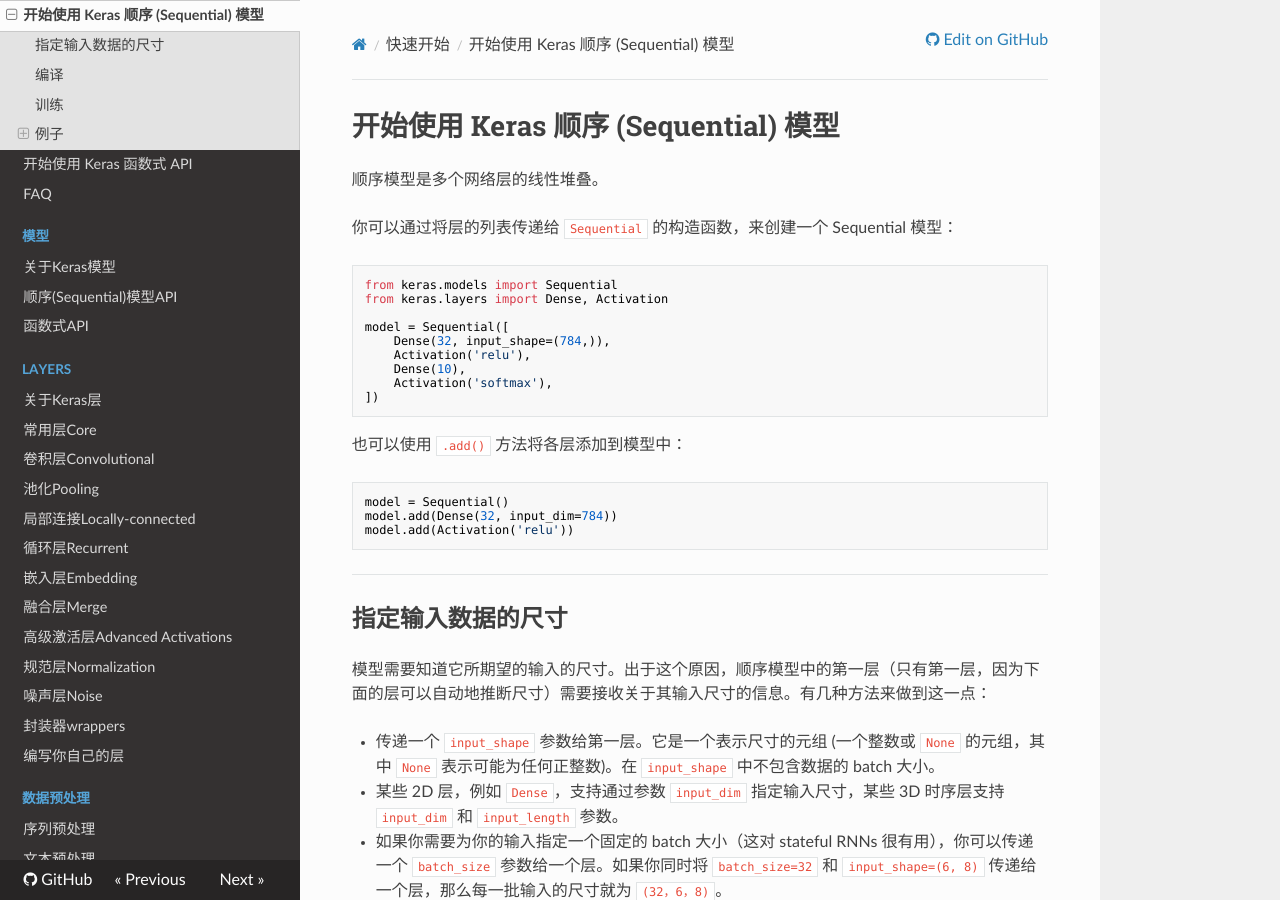
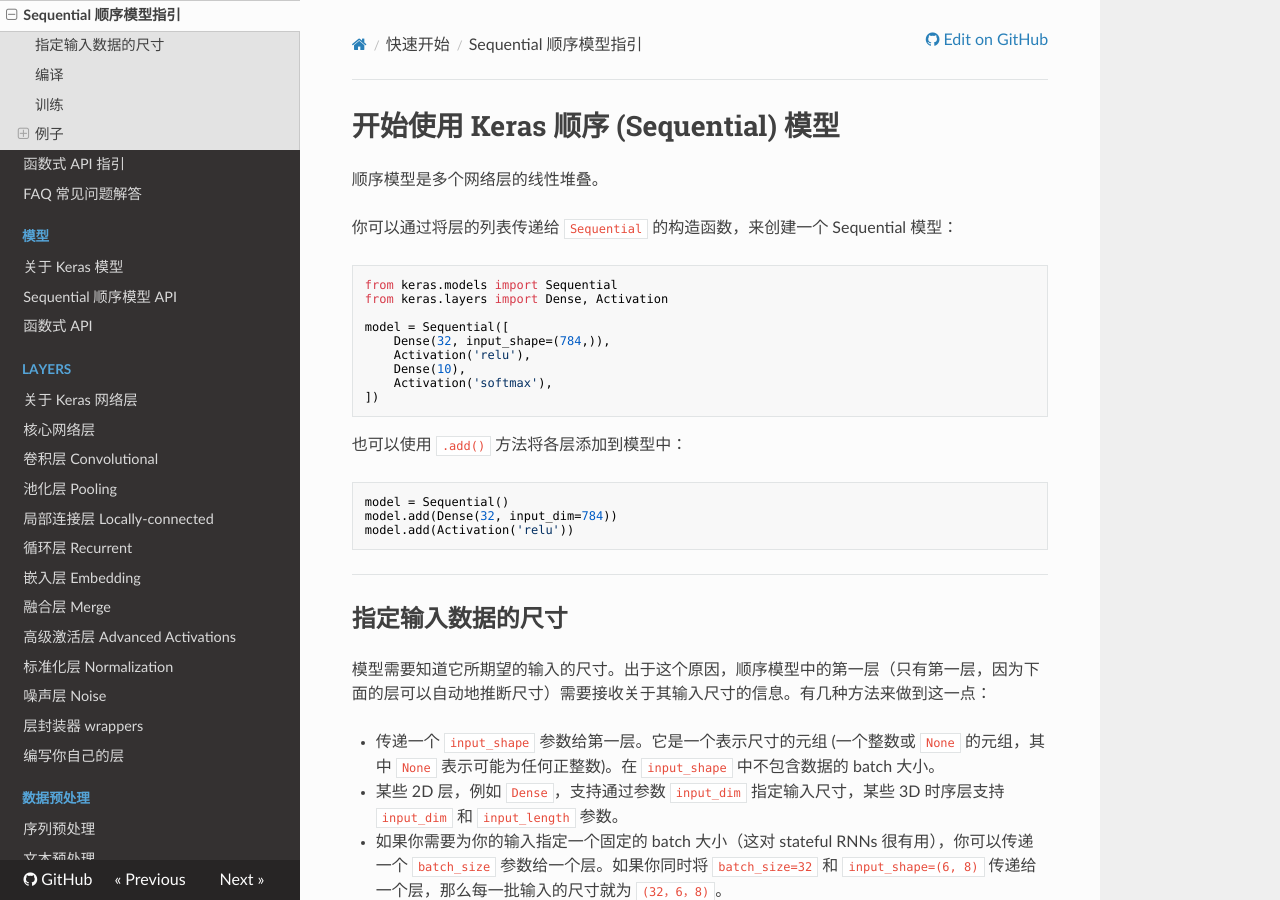
Before and after one commit to keras-team/keras-docs-zh, an MkDocs documentation site: the page built from sources/getting-started/sequential-model-guide.md, in a window 1280 px wide and 900 px high. Built offline with MkDocs 1.6.1, drawn with Linux system fonts in a browser that asks for light colours; nearby versions of some CDN libraries; old or Windows-style settings are respelled for this version of MkDocs; part of the change alters nothing that is shown.

Commit message:
Update mkdocs.yml

```diff
--- a/mkdocs.yml
+++ b/mkdocs.yml
@@ -12,45 +12,45 @@ google_analytics: ['UA-61785484-1', 'keras.io']
 
 pages:
 - 主页: index.md
-- 为什么选择Keras?: why-use-keras.md
+- 为什么选择 Keras?: why-use-keras.md
 - 快速开始:
-  - 开始使用 Keras 顺序 (Sequential) 模型: getting-started/sequential-model-guide.md
-  - 开始使用 Keras 函数式 API: getting-started/functional-api-guide.md
-  - FAQ: getting-started/faq.md
+  - Sequential 顺序模型指引: getting-started/sequential-model-guide.md
+  - 函数式 API 指引: getting-started/functional-api-guide.md
+  - FAQ 常见问题解答: getting-started/faq.md
 - 模型:
-  - 关于Keras模型: models/about-keras-models.md
-  - 顺序(Sequential)模型API: models/sequential.md
-  - 函数式API: models/model.md
+  - 关于 Keras 模型: models/about-keras-models.md
+  - Sequential 顺序模型 API: models/sequential.md
+  - 函数式 API: models/model.md
 - Layers:
-  - 关于Keras层: layers/about-keras-layers.md
-  - 常用层Core: layers/core.md
-  - 卷积层Convolutional: layers/convolutional.md
-  - 池化Pooling: layers/pooling.md
-  - 局部连接Locally-connected: layers/local.md
-  - 循环层Recurrent: layers/recurrent.md
-  - 嵌入层Embedding: layers/embeddings.md
-  - 融合层Merge: layers/merge.md
-  - 高级激活层Advanced Activations: layers/advanced-activations.md
-  - 规范层Normalization: layers/normalization.md
-  - 噪声层Noise: layers/noise.md
-  - 封装器wrappers: layers/wrappers.md
+  - 关于 Keras 网络层: layers/about-keras-layers.md
+  - 核心网络层: layers/core.md
+  - 卷积层 Convolutional: layers/convolutional.md
+  - 池化层 Pooling: layers/pooling.md
+  - 局部连接层 Locally-connected: layers/local.md
+  - 循环层 Recurrent: layers/recurrent.md
+  - 嵌入层 Embedding: layers/embeddings.md
+  - 融合层 Merge: layers/merge.md
+  - 高级激活层 Advanced Activations: layers/advanced-activations.md
+  - 标准化层 Normalization: layers/normalization.md
+  - 噪声层 Noise: layers/noise.md
+  - 层封装器 wrappers: layers/wrappers.md
   - 编写你自己的层: layers/writing-your-own-keras-layers.md
 - 数据预处理:
   - 序列预处理: preprocessing/sequence.md
   - 文本预处理: preprocessing/text.md
-  - 图片预处理: preprocessing/image.md
-- 损失函数Losses: losses.md
-- 性能评估Metrics: metrics.md
-- 优化器Optimizers: optimizers.md
-- 激活函数Activations: activations.md
-- 回调函数Callbacks: callbacks.md
-- 常用数据库Datasets: datasets.md
-- 预训练模型Applications: applications.md
-- 后端Backend: backend.md
-- 初始化方法Initializers: initializers.md
-- 正则项Regularizers: regularizers.md
-- 约束项Constraints: constraints.md
-- 可视化Visualization: visualization.md
-- Scikit-learn接口: scikit-learn-api.md
+  - 图像预处理: preprocessing/image.md
+- 损失函数 Losses: losses.md
+- 评估标准 Metrics: metrics.md
+- 优化器 Optimizers: optimizers.md
+- 激活函数 Activations: activations.md
+- 回调函数 Callbacks: callbacks.md
+- 常用数据集 Datasets: datasets.md
+- 预训练模型 Applications: applications.md
+- 后端 Backend: backend.md
+- 初始化 Initializers: initializers.md
+- 正则化 Regularizers: regularizers.md
+- 约束 Constraints: constraints.md
+- 可视化 Visualization: visualization.md
+- Scikit-learn API: scikit-learn-api.md
 - 工具: utils.md
 - 贡献: contributing.md
```
